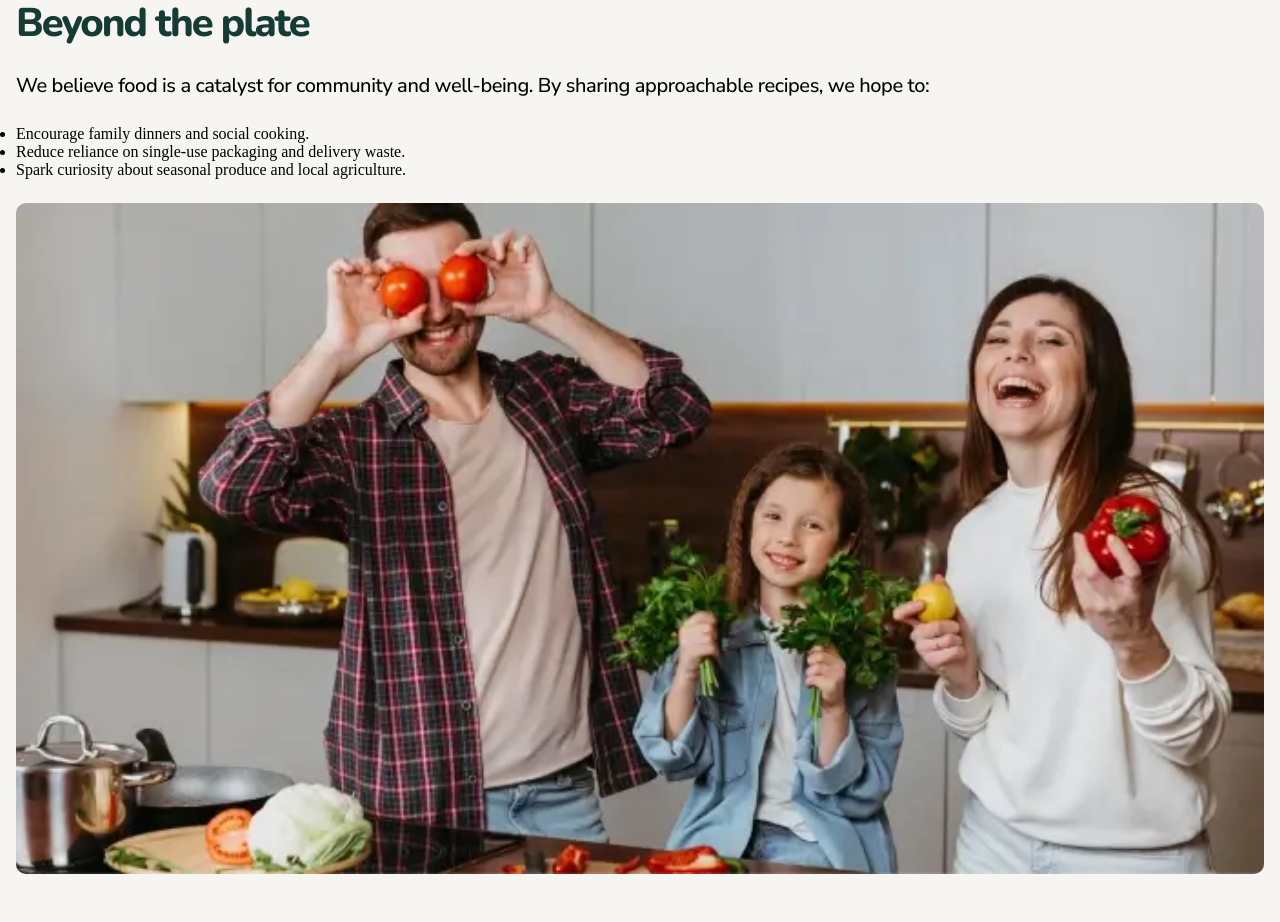
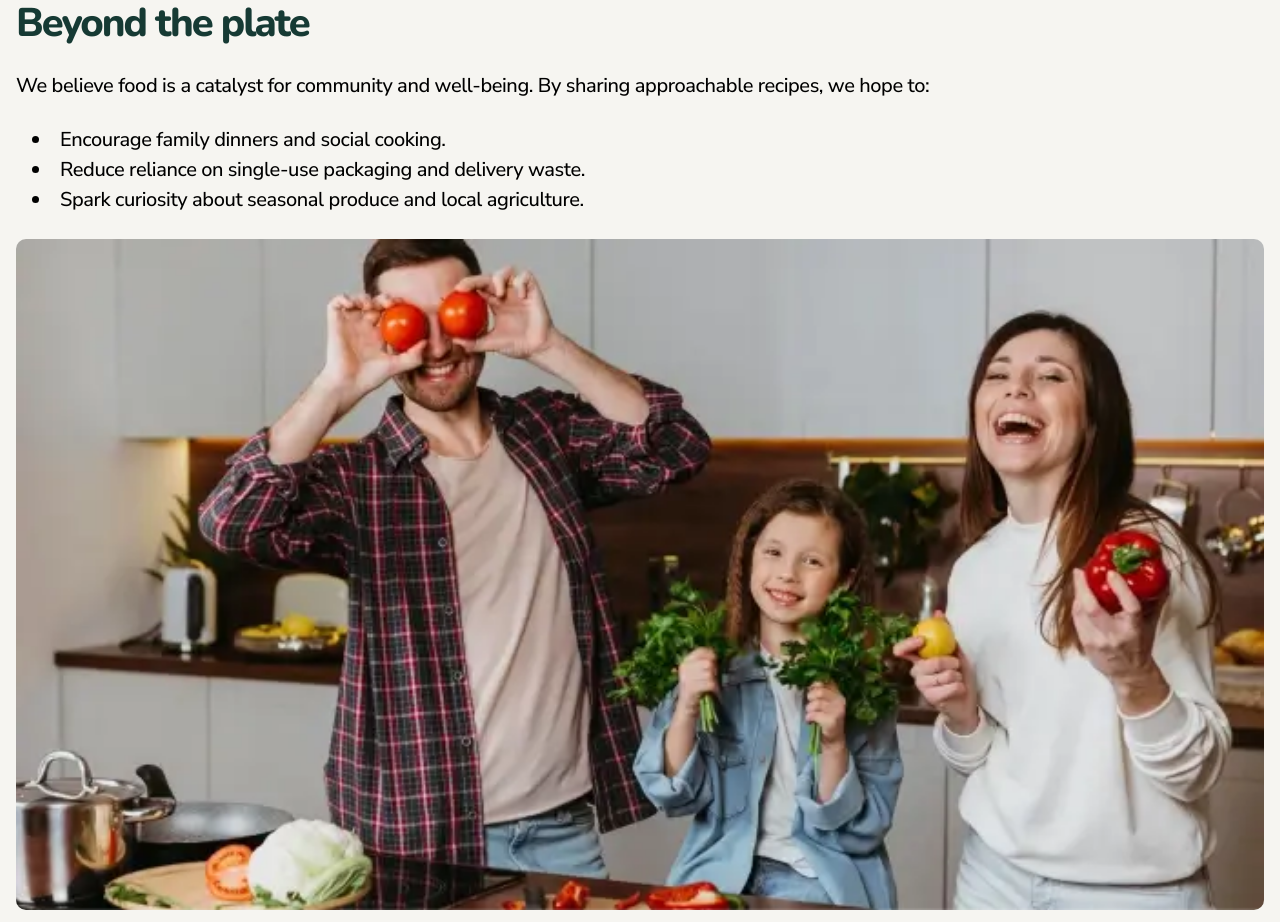
Before and after one commit to mahlvm/recipe-finder-website, a React (Vite) app in the folder recipe-finder-react/: page /about in a window 1280 px wide. Shown: the part 2480-3402 px from the top of the page. Built offline with nearby package versions, Linux system fonts and the light colour scheme.

Commit message:
about section 4

```diff
--- a/recipe-finder-react/src/pages/About.css
+++ b/recipe-finder-react/src/pages/About.css
@@ -99,3 +99,14 @@
   flex-direction: row;
   gap: var(--spacing-20);
 }
+
+.sec4ul{
+  list-style-position: inside;
+  font-family: var(--text-6-font);
+  font-size: var(--text-6-size);
+  font-weight: var(--text-6-weight);
+  line-height: var(--text-6-line);
+  letter-spacing: var(--text-6-spacing);
+  color: var(--Neutral800);
+  padding-left: var(--spacing-16);
+}
--- a/recipe-finder-react/src/pages/About.jsx
+++ b/recipe-finder-react/src/pages/About.jsx
@@ -120,11 +120,14 @@ const About = () => {
             <section className='section4about'>
                 <h2 className="h2">Beyond the plate</h2>
                 <p className="p">We believe food is a catalyst for community and well-being. By sharing approachable recipes, we hope to:</p>
-                <ul>
-                    <li>Encourage family dinners and social cooking.</li>
-                    <li>Reduce reliance on single-use packaging and delivery waste.</li>
-                    <li>Spark curiosity about seasonal produce and local agriculture.</li>
+
+                <ul className="sec4ul">
+                    <li className="sec4li">Encourage family dinners and social cooking.</li>
+                    <li className="sec4li">Reduce reliance on single-use packaging and delivery waste.</li>
+                    <li className="sec4li">Spark curiosity about seasonal produce and local agriculture.</li>
                 </ul>
+
+
                 <div className="divPhotoAbout">
                     <img  className="photoAbout2" src={imageaboutbeyondtheplatesmall} alt="imageaboutbeyondtheplatesmall" />
                 </div>
```
